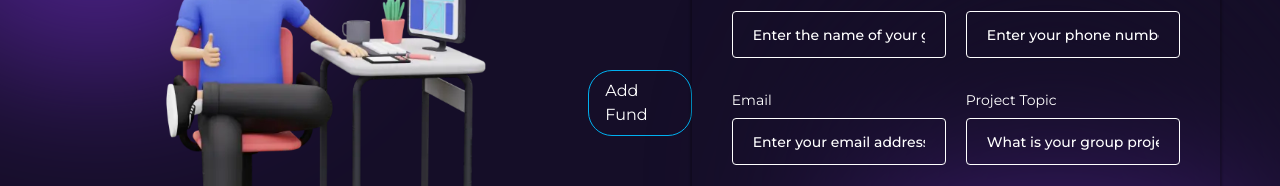
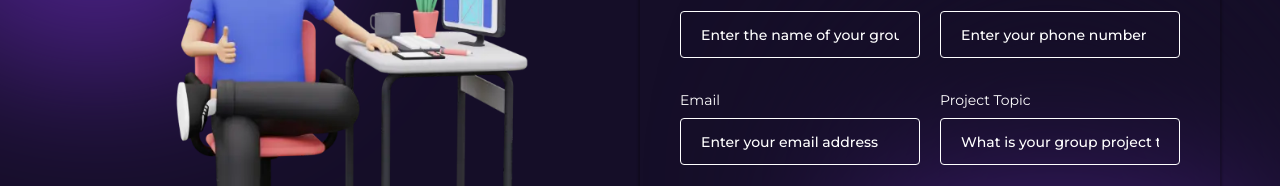
Before and after one commit to Nkiriobasi/getlinked, a Next.js app: page /register in a window 1280 px wide. Shown: the part 403-589 px from the top of the page. Built offline with nearby package versions, Linux system fonts and the light colour scheme; no server answers.

Commit message:
removed unused InfoModal

```diff
--- a/app/layouts/registerView/registerView.tsx
+++ b/app/layouts/registerView/registerView.tsx
@@ -1,7 +1,6 @@
 import Image from "next/image"
 import RegisterFormImg from '@/public/3d-graphic-designer-showing-thumbs-up.webp'
 import RegisterForm from "@/app/components/forms/registerForm/registerForm"
-import InfoModal from "@/app/components/infoModal/infoModal"
 
 const RegisterView = () => {
   return (
@@ -16,10 +15,6 @@ const RegisterView = () => {
             </div>
           </section>
 
-          <InfoModal
-            infoHeader="Sent successfully"
-            infoBody="Thank you for contacting us, check your mail for our response"
-          />
           <RegisterForm />
         </div>
       </div>
```
